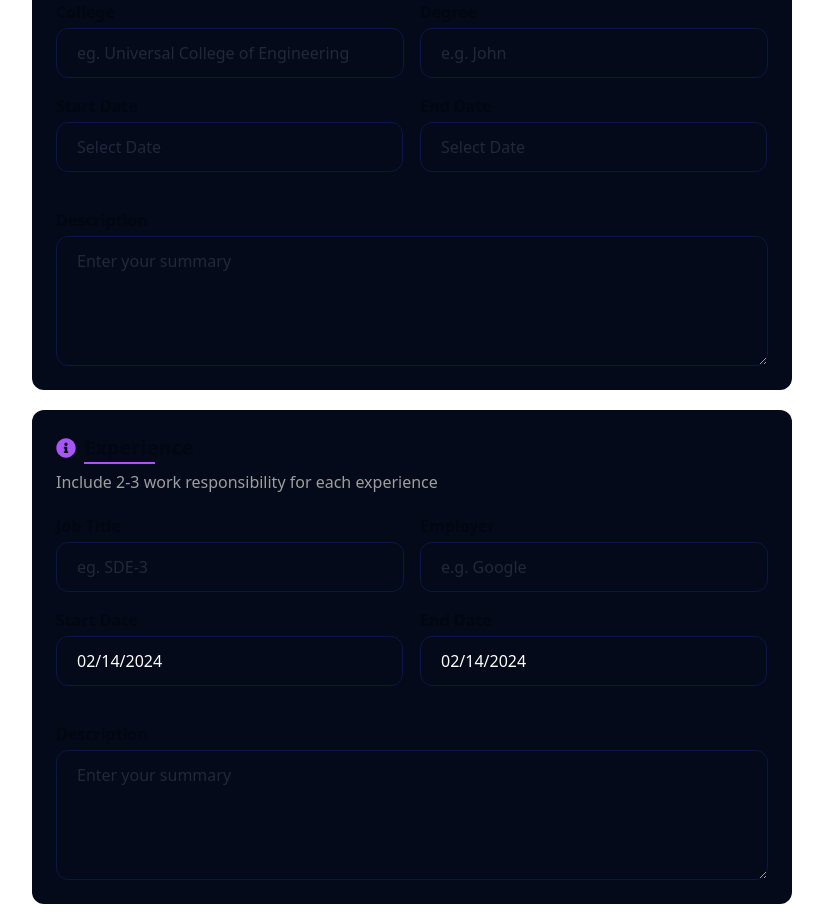
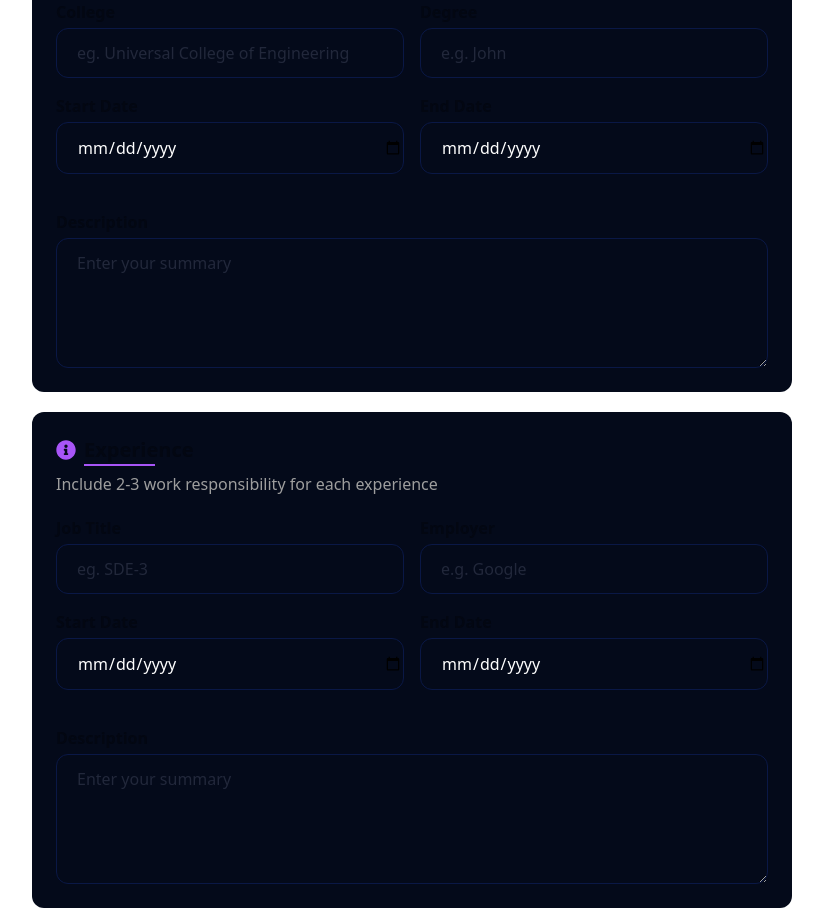
Before and after one commit to HarikrishnanYPR1707/EcliptiQ, a React (Vite) app: page /information in a window 1280 px wide. Shown: the part 1200-2119 px from the top of the page, without its empty margins (228-1051 px from the left). Built offline with nearby package versions, Linux system fonts and the light colour scheme; no server answers; a web font is replaced by a local one.

Commit message:
Done with the form

```diff
--- a/src/pages/Information1.jsx
+++ b/src/pages/Information1.jsx
@@ -5,7 +5,8 @@ import "react-datepicker/dist/react-datepicker.css";
 import { Link } from "react-router-dom";
 
 const Information1 = () => {
-  const [startDate, setStartDate] = useState(new Date());
+  const [educationStartDate, setEducationStartDate] = useState(new Date());
+  // const [EducationStartDate, setEducationStartDate] = useState(new Date());
   const [isDateSelected, setIsDateSelected] = useState(false);
   const [formatedDate, setFormatedDate] = useState("");
 
@@ -69,8 +70,6 @@ const Information1 = () => {
   // ---------------------------
 
   const handleDate = (date) => {
-    console.log(startDate);
-    setStartDate(date);
     let month = "";
     switch (date.getMonth() + 1) {
       case 1:
@@ -111,8 +110,8 @@ const Information1 = () => {
         break;
     }
     // console.log(`${month} ${date.getFullYear()}`);
-    setFormatedDate(`${month} ${date.getFullYear()}`);
-    // console.log(formatedDate);
+    setFormatedDate(`${date.getDate()} ${month} ${date.getFullYear()}`);
+    console.log(formatedDate);
   };
 
   return (
@@ -338,17 +337,19 @@ const Information1 = () => {
               <label className="font-bold" htmlFor="">
                 Start Date
               </label>
-              <DatePicker
-                selected={isDateSelected ? startDate : null}
-                placeholderText="Select Date"
-                onChange={(date) => {
-                  handleDate(date);
-                  setIsDateSelected(true);
+              <input
+                type="date"
+                placeholder="eg. Feb, 2024"
+                className="w-full rounded-xl border border-[#0a1846] bg-[#040a1a] py-3 pl-5 text-white placeholder:text-[#22283b] focus:border-none focus:outline focus:outline-purple-500"
+                onChange={(e) => {
+                  setUserResumeData((prev) => ({
+                    ...prev,
+                    education: {
+                      ...prev.education,
+                      startDate: e.target.value,
+                    },
+                  }));
                 }}
-                showYearDropdown
-                scrollableYearDropdown
-                yearDropdownItemNumber={100}
-                className="w-[285px] rounded-xl border border-[#0a1846] bg-[#040a1a] py-3 pl-5 text-white placeholder:text-[#22283b] focus:border-none focus:outline focus:outline-purple-500 sm:w-[347px]"
               />
             </div>
             {/*
@@ -360,17 +361,19 @@ const Information1 = () => {
               <label className="font-bold" htmlFor="">
                 End Date
               </label>
-              <DatePicker
-                selected={isDateSelected ? startDate : null}
-                placeholderText="Select Date"
-                onChange={(date) => {
-                  handleDate(date);
-                  setIsDateSelected(true);
+              <input
+                type="date"
+                placeholder="eg. Feb, 2024"
+                className="w-full rounded-xl border border-[#0a1846] bg-[#040a1a] py-3 pl-5 text-white placeholder:text-[#22283b] focus:border-none focus:outline focus:outline-purple-500"
+                onChange={(e) => {
+                  setUserResumeData((prev) => ({
+                    ...prev,
+                    education: {
+                      ...prev.education,
+                      endDate: e.target.value,
+                    },
+                  }));
                 }}
-                showYearDropdown
-                scrollableYearDropdown
-                yearDropdownItemNumber={100}
-                className="w-[285px] rounded-xl border border-[#0a1846] bg-[#040a1a] py-3 pl-5 text-white placeholder:text-[#22283b] focus:border-none focus:outline focus:outline-purple-500 sm:w-[347px]"
               />
             </div>
             <div className="mt-5 sm:col-span-2">
@@ -461,12 +464,19 @@ const Information1 = () => {
               <label className="font-bold" htmlFor="">
                 Start Date
               </label>
-              <DatePicker
-                selected={startDate}
-                showYearDropdown
-                scrollableYearDropdown
-                yearDropdownItemNumber={100}
-                className="w-[285px] rounded-xl border border-[#0a1846] bg-[#040a1a] py-3 pl-5 text-white placeholder:text-[#22283b] focus:border-none focus:outline focus:outline-purple-500 sm:w-[347px]"
+              <input
+                type="date"
+                placeholder="eg. Feb, 2024"
+                className="w-full rounded-xl border border-[#0a1846] bg-[#040a1a] py-3 pl-5 text-white placeholder:text-[#22283b] focus:border-none focus:outline focus:outline-purple-500"
+                onChange={(e) => {
+                  setUserResumeData((prev) => ({
+                    ...prev,
+                    experience: {
+                      ...prev.experience,
+                      startDate: e.target.value,
+                    },
+                  }));
+                }}
               />
             </div>
             {/*
@@ -478,12 +488,19 @@ const Information1 = () => {
               <label className="font-bold" htmlFor="">
                 End Date
               </label>
-              <DatePicker
-                selected={startDate}
-                showYearDropdown
-                scrollableYearDropdown
-                yearDropdownItemNumber={100}
-                className="w-[285px] rounded-xl border border-[#0a1846] bg-[#040a1a] py-3 pl-5 text-white placeholder:text-[#22283b] focus:border-none focus:outline focus:outline-purple-500 sm:w-[347px]"
+              <input
+                type="date"
+                placeholder="eg. Feb, 2024"
+                className="w-full rounded-xl border border-[#0a1846] bg-[#040a1a] py-3 pl-5 text-white placeholder:text-[#22283b] focus:border-none focus:outline focus:outline-purple-500"
+                onChange={(e) => {
+                  setUserResumeData((prev) => ({
+                    ...prev,
+                    experience: {
+                      ...prev.experience,
+                      endDate: e.target.value,
+                    },
+                  }));
+                }}
               />
             </div>
             <div className="mt-5 sm:col-span-2">
```
